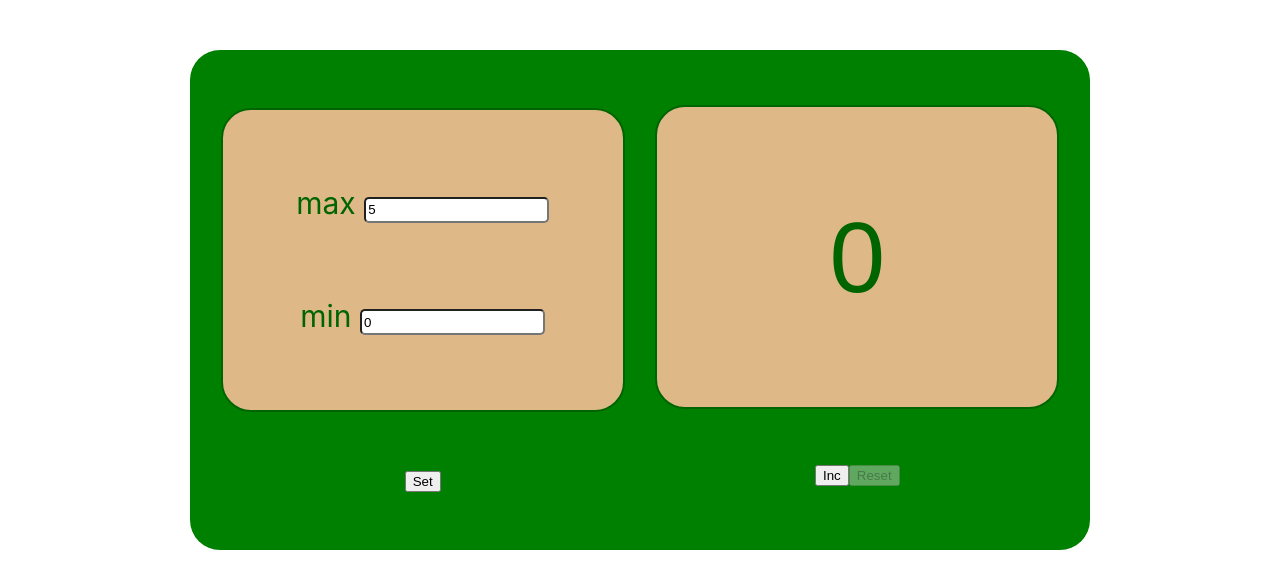
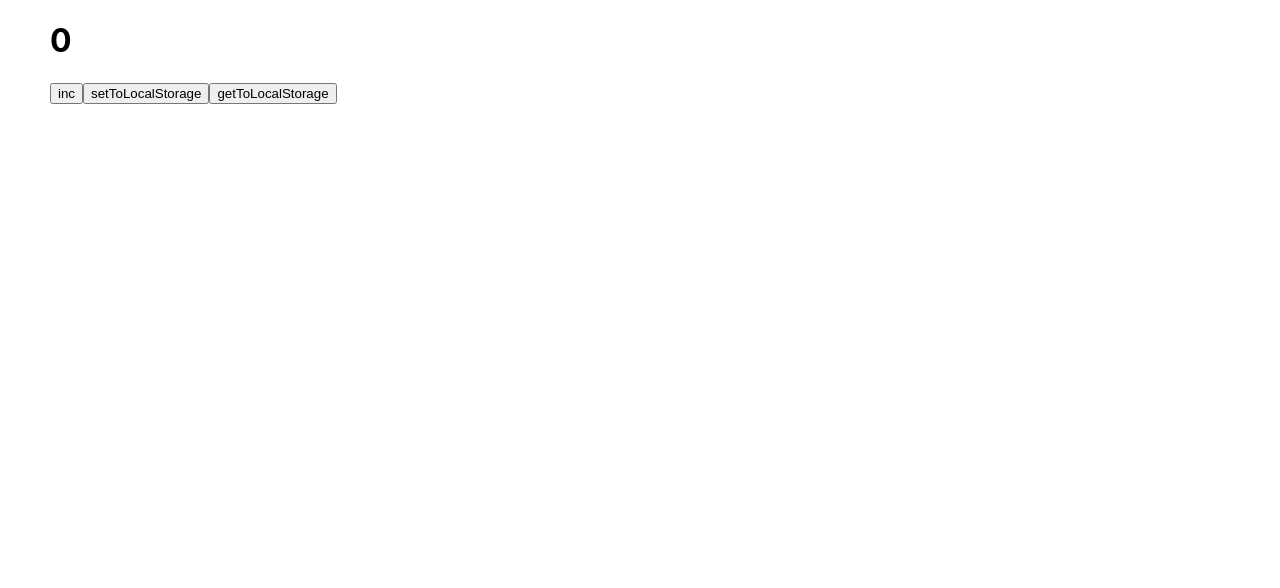
Before and after one commit to SvetlanaPalchikova/Exsam, a React (Create React App) app: page / in a window 1280 px wide. Shown: the top 588 px of the page. Built offline with nearby package versions, Linux system fonts and the light colour scheme.

Commit message:
localStorage pat1 lesson to video

```diff
--- a/src/App.module.css
+++ b/src/App.module.css
@@ -8,3 +8,8 @@
     margin: 50px auto;
     background-color: green;
 }
+
+.temp {
+    margin-left : 50px ;
+
+}
--- /dev/null
+++ b/src/Temp.tsx
@@ -0,0 +1,33 @@
+import React, {useState} from 'react';
+import style from './App.module.css';
+
+
+const Temp = () => {
+
+    const [value, setValue] = useState<number>(0)
+    const incHandler = () => {
+        setValue(value + 1)
+
+    }
+    const setToLocalStorageHandler = () =>{
+        localStorage.setItem("keyValue", JSON.stringify(value))
+    }
+
+    const getToLocalStorageHandler = () => {
+     let valueAsString = localStorage.getItem("keyValue")
+        if (valueAsString){
+            let newValue = JSON.parse(valueAsString)
+            setValue(newValue)
+        }
+    }
+    return (
+        <div className={style.temp}>
+            <h1>{value}</h1>
+            <button onClick={incHandler}>inc</button>
+            <button onClick={setToLocalStorageHandler}>setToLocalStorage</button>
+            <button onClick={getToLocalStorageHandler}>getToLocalStorage</button>
+        </div>
+    );
+};
+
+export default Temp;
--- a/src/index.tsx
+++ b/src/index.tsx
@@ -3,10 +3,13 @@ import ReactDOM from 'react-dom';
 import './index.module.css';
 import App from './App';
 import reportWebVitals from './reportWebVitals';
+import Temp from "./Temp";
+
 
 ReactDOM.render(
     <React.StrictMode>
-            <App/>
+            {/*<App/>*/}
+        <Temp/>
     </React.StrictMode>,
     document.getElementById('root')
 );
```
